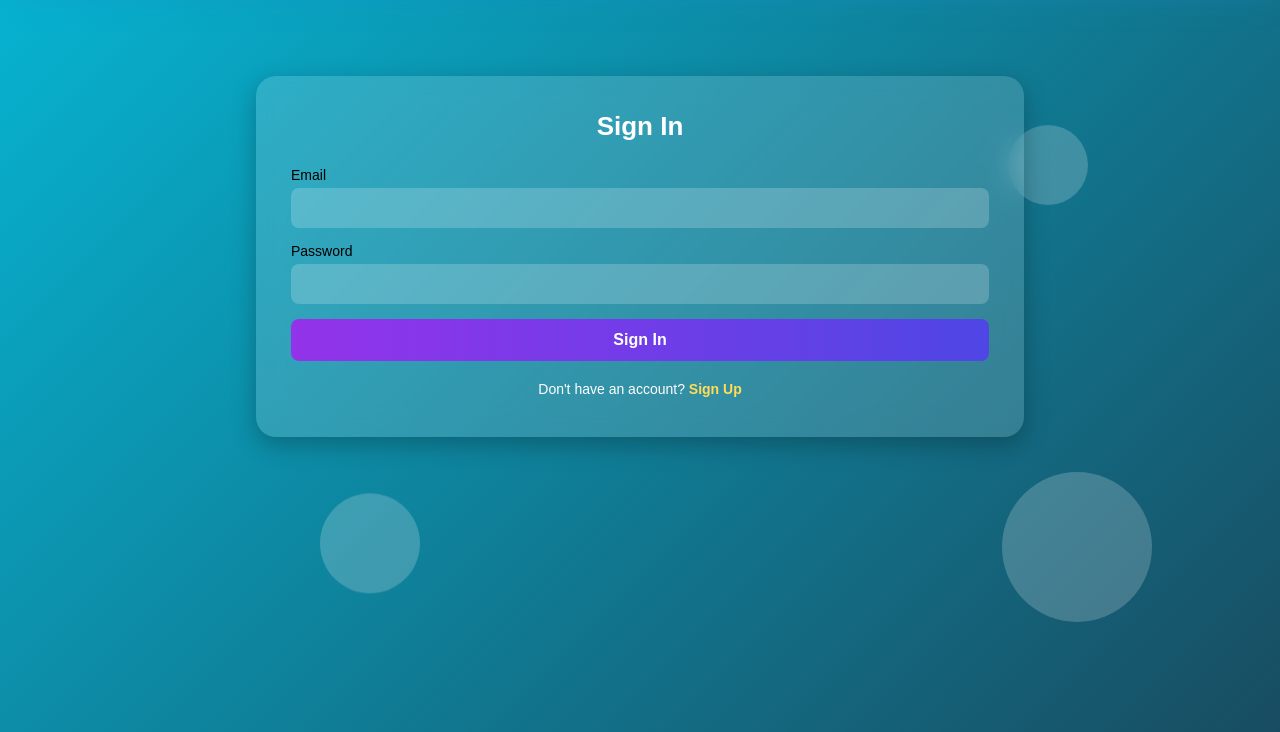
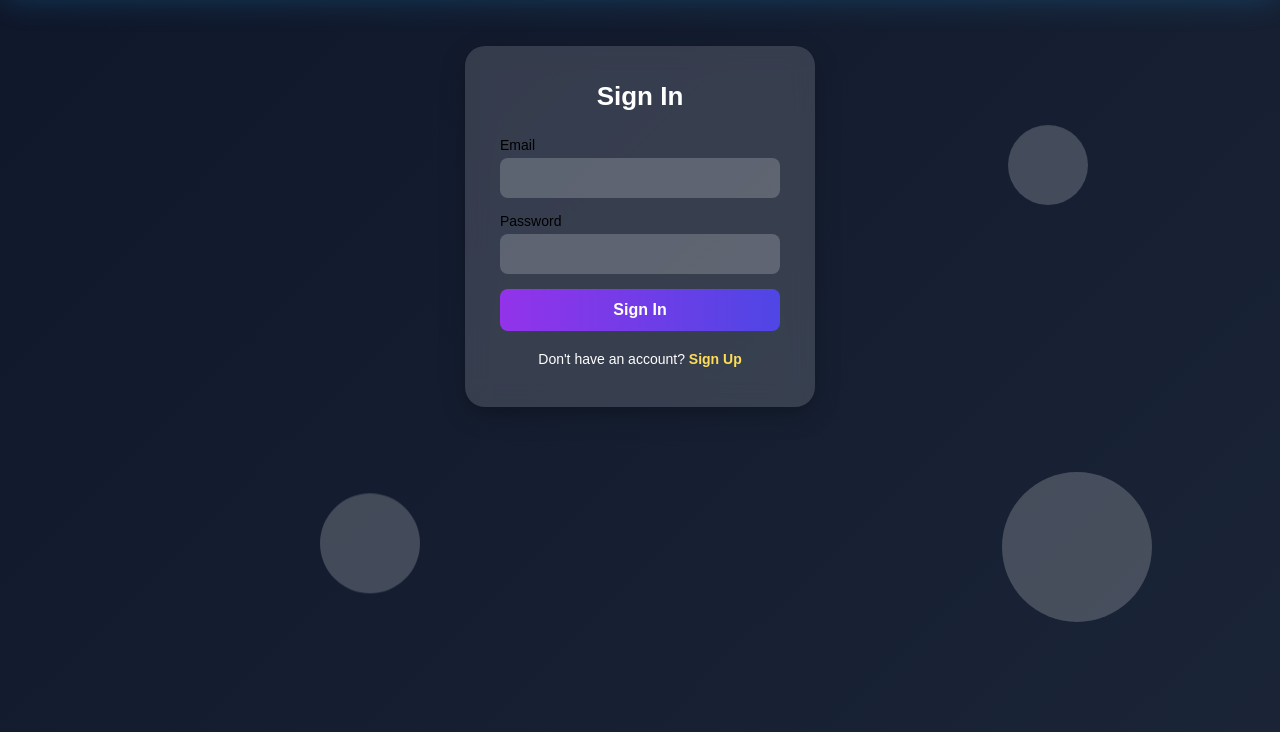
Before and after one commit to Santosh6665/LineLess, a plain HTML site: page signin.html in a window 1280 px wide. Shown: the part 68-800 px from the top of the page. Drawn offline with Linux system fonts and the light colour scheme.

Commit message:
update login css

```diff
--- a/css/login.css
+++ b/css/login.css
@@ -5,15 +5,20 @@
 
 body {
     margin: 0px;
-    height: 70vh;
+    padding: 0px;
+    height: 100vh;
     display: flex;
     flex-direction: column;
     /* justify-content: center; */
     align-items: center;
-    background: linear-gradient(-45deg, #1408e9, #9333ea, #1e293b, #06b6d4);
+    background: linear-gradient(-45deg, #1408e9, #9333ea, #1e293b, #0f172a);
+  /* background: linear-gradient(135deg, #0f172a, #1e293b); */
+
     background-size: 400% 400%;
     animation: gradientBG s ease infinite;
     overflow: hidden;
+     overflow-y: scroll;
+     scrollbar-width: none; /* Hide scrollbar for Firefox */
 }
 
 /* 🔹 Top Navbar */
@@ -123,14 +128,16 @@ body {
 /* 🔹 Form Container */
 .container {
     position: relative;
-    margin-top: 80px;
-    width: 60%;
+    margin-top: 50px;
+    /* width: 40%; */
+    min-width: 350px;
     background: rgba(255, 255, 255, 0.15);
     padding: 35px;
     border-radius: 20px;
     box-shadow: 0 8px 25px rgba(0, 0, 0, 0.25);
     backdrop-filter: blur(12px);
     animation: fadeIn 1s ease;
+
 }
 
 @keyframes fadeIn {
```
